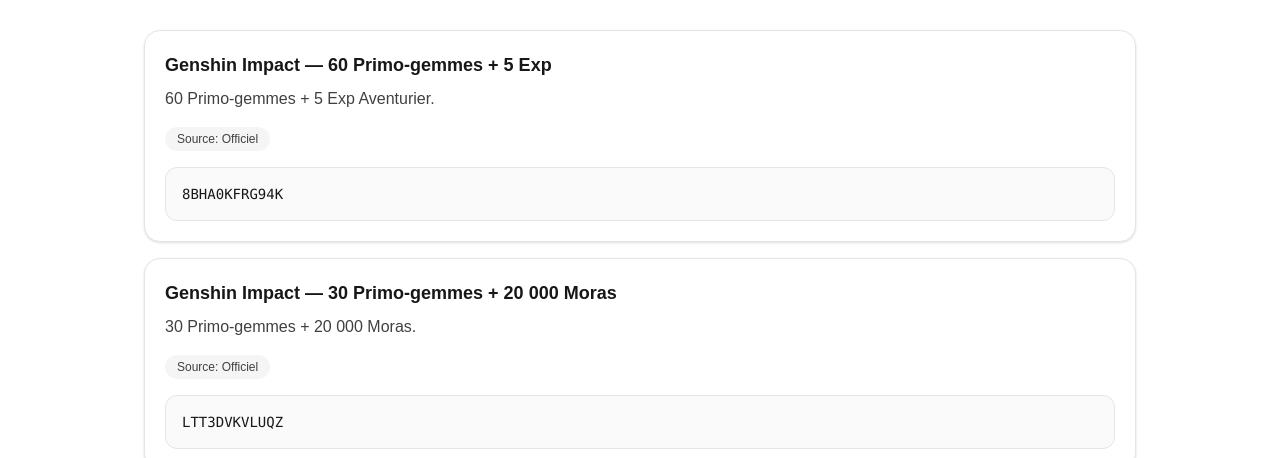
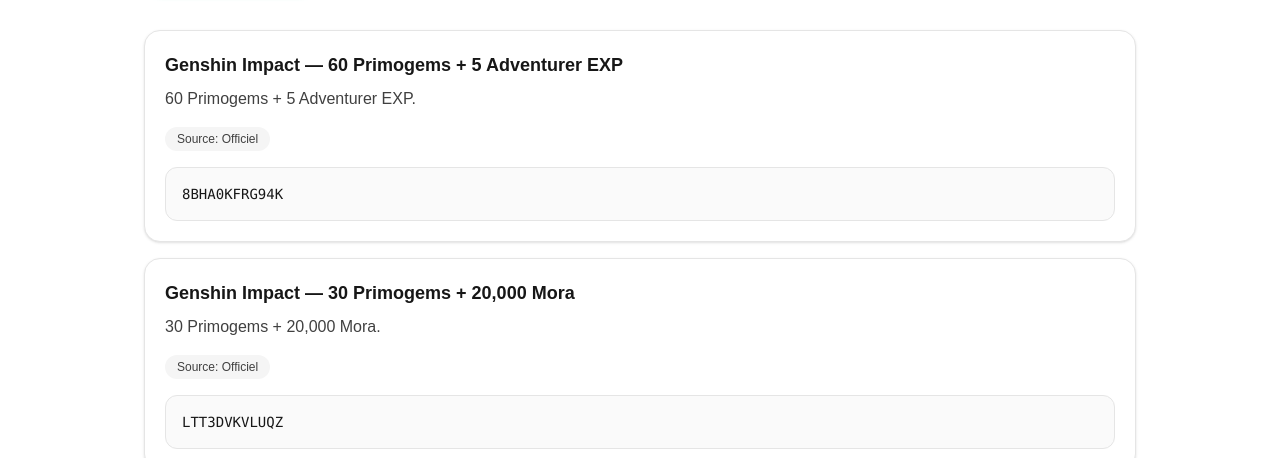
Before and after one commit to newrising2007-hue/prixmalin-web, a Next.js app: page /en/codes-bonus/playstation/genshin-impact in a window 1280 px wide. Shown: the part 291-749 px from the top of the page. Built offline with nearby package versions, Linux system fonts and the light colour scheme; no server answers.

Commit message:
fix: traductions codes par locale sur fiches gaming (AR/EN/ES/ZH)

```diff
--- a/app/[locale]/codes-bonus/nintendo/[game]/page.tsx
+++ b/app/[locale]/codes-bonus/nintendo/[game]/page.tsx
@@ -100,6 +100,13 @@ export async function generateMetadata({ params }: PageProps): Promise<Metadata>
 
 export default async function Page({ params }: PageProps) {
   const { game: gameSlug, locale = "fr" } = await params as any;
+  function loc(it: any, field: string): string {
+    if (locale !== "fr") {
+      const k = `${field}_${locale}`;
+      if (it[k]) return it[k];
+    }
+    return it[field] ?? "";
+  }
   const t = await getTranslations({ locale, namespace: "codes_bonus" });
 
   const games = normalizeGames(nintendoGames);
@@ -173,8 +180,8 @@ export default async function Page({ params }: PageProps) {
           {items.map((it: any) => (
             <article key={it.id} id={it.id} className="rounded-2xl border border-neutral-200 bg-white p-5 shadow-sm">
               <div className="flex flex-col gap-1">
-                <h2 className="text-lg font-semibold">{it.title ?? t("code_bonus")}</h2>
-                {it.description ? <p className="mt-1 text-neutral-700">{it.description}</p> : null}
+                <h2 className="text-lg font-semibold">{loc(it, "title") || t("code_bonus")}</h2>
+                {loc(it, "description") ? <p className="mt-1 text-neutral-700">{loc(it, "description")}</p> : null}
               </div>
 
               <div className="mt-4 flex flex-wrap gap-2">
--- a/app/[locale]/codes-bonus/pc/[game]/page.tsx
+++ b/app/[locale]/codes-bonus/pc/[game]/page.tsx
@@ -168,7 +168,7 @@ export default async function Page({ params }: { params: Promise<{ game: string,
               <div className="flex flex-col gap-2 sm:flex-row sm:items-start sm:justify-between">
                 <div>
                   <h2 className="text-lg font-semibold">{it.title ?? titleCaseSlug(it.id)}</h2>
-                  {it.description ? <p className="mt-1 text-neutral-700">{it.description}</p> : null}
+                  {loc(it, "description") ? <p className="mt-1 text-neutral-700">{loc(it, "description")}</p> : null}
                 </div>
                 <span className="inline-flex w-fit rounded-full bg-neutral-100 px-3 py-1 text-xs font-medium text-neutral-700">
                   {game.name} • PC
--- a/app/[locale]/codes-bonus/playstation/[game]/page.tsx
+++ b/app/[locale]/codes-bonus/playstation/[game]/page.tsx
@@ -100,6 +100,13 @@ export async function generateMetadata({ params }: PageProps): Promise<Metadata>
 
 export default async function Page({ params }: PageProps) {
   const { game: gameSlug, locale = "fr" } = await params as any;
+  function loc(it: any, field: string): string {
+    if (locale !== "fr") {
+      const k = `${field}_${locale}`;
+      if (it[k]) return it[k];
+    }
+    return it[field] ?? "";
+  }
   const t = await getTranslations({ locale, namespace: "codes_bonus" });
 
   const games = normalizeGames(psGames);
@@ -173,8 +180,8 @@ export default async function Page({ params }: PageProps) {
           {items.map((it: any) => (
             <article key={it.id} id={it.id} className="rounded-2xl border border-neutral-200 bg-white p-5 shadow-sm">
               <div className="flex flex-col gap-1">
-                <h2 className="text-lg font-semibold">{it.title ?? t("code_bonus")}</h2>
-                {it.description ? <p className="mt-1 text-neutral-700">{it.description}</p> : null}
+                <h2 className="text-lg font-semibold">{loc(it, "title") || t("code_bonus")}</h2>
+                {loc(it, "description") ? <p className="mt-1 text-neutral-700">{loc(it, "description")}</p> : null}
               </div>
 
               <div className="mt-4 flex flex-wrap gap-2">
--- a/app/[locale]/codes-bonus/xbox/[game]/page.tsx
+++ b/app/[locale]/codes-bonus/xbox/[game]/page.tsx
@@ -100,6 +100,13 @@ export async function generateMetadata({ params }: PageProps): Promise<Metadata>
 
 export default async function Page({ params }: PageProps) {
   const { game: gameSlug, locale = "fr" } = await params as any;
+  function loc(it: any, field: string): string {
+    if (locale !== "fr") {
+      const k = `${field}_${locale}`;
+      if (it[k]) return it[k];
+    }
+    return it[field] ?? "";
+  }
   const t = await getTranslations({ locale, namespace: "codes_bonus" });
 
   const games = normalizeGames(xboxGames);
@@ -173,8 +180,8 @@ export default async function Page({ params }: PageProps) {
           {items.map((it: any) => (
             <article key={it.id} id={it.id} className="rounded-2xl border border-neutral-200 bg-white p-5 shadow-sm">
               <div className="flex flex-col gap-1">
-                <h2 className="text-lg font-semibold">{it.title ?? t("code_bonus")}</h2>
-                {it.description ? <p className="mt-1 text-neutral-700">{it.description}</p> : null}
+                <h2 className="text-lg font-semibold">{loc(it, "title") || t("code_bonus")}</h2>
+                {loc(it, "description") ? <p className="mt-1 text-neutral-700">{loc(it, "description")}</p> : null}
               </div>
 
               <div className="mt-4 flex flex-wrap gap-2">
```
